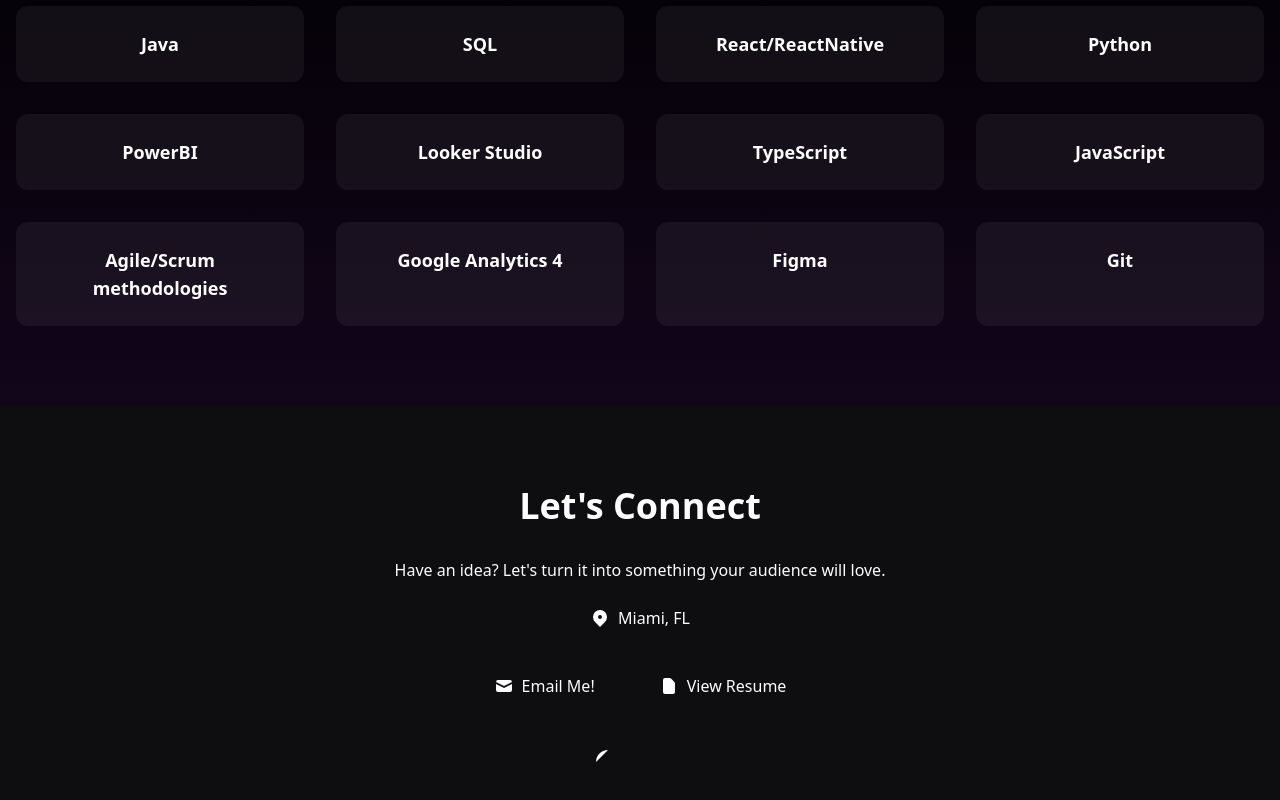
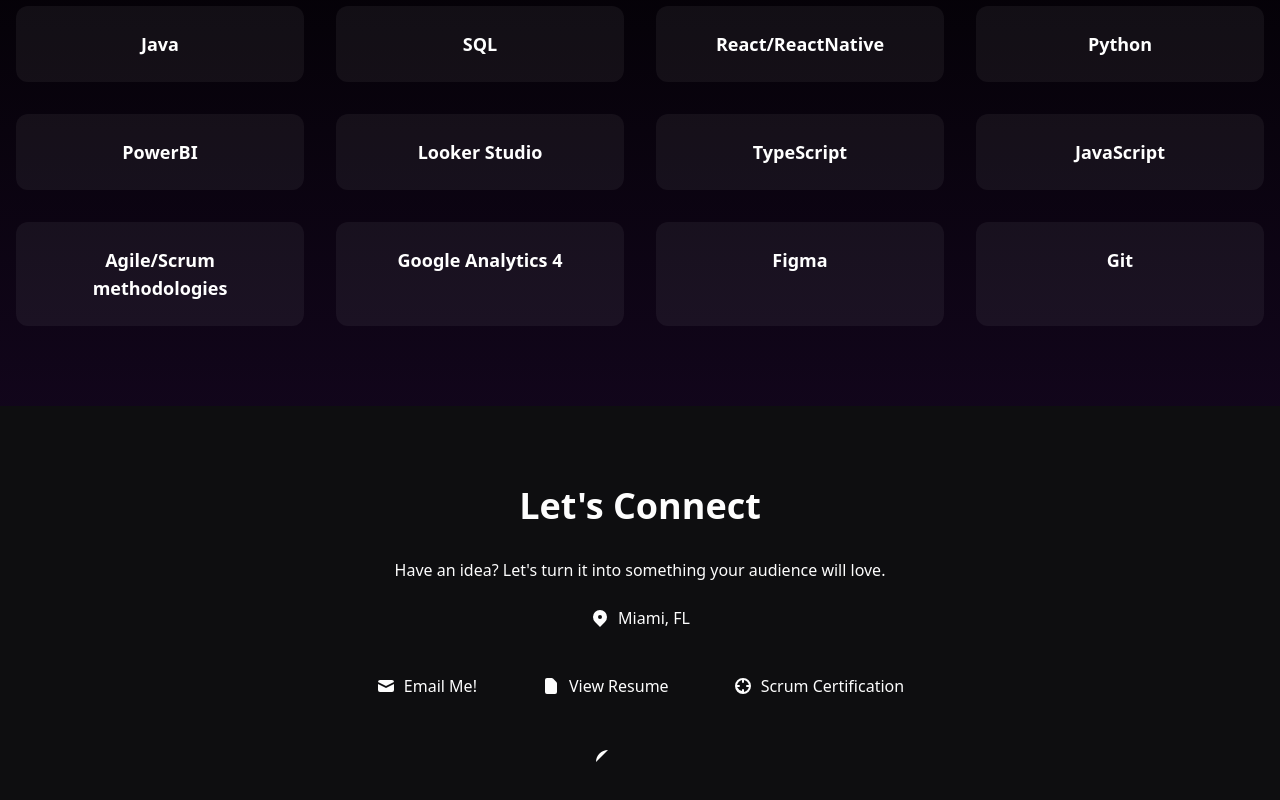
Before and after one commit to jorget15/Portfolio, a Next.js app: page / in a window 1280 px wide. Shown: the part 2674-3474 px from the top of the page. Built offline with nearby package versions, Linux system fonts and the light colour scheme.

Commit message:
Add link to Scrum Certification with security attributes

```diff
--- a/app/components/ContactSection.tsx
+++ b/app/components/ContactSection.tsx
@@ -74,6 +74,18 @@
 						</svg>
 						<span>View Resume</span>
 					</a>
+
+					<a
+						href="https://drive.google.com/file/d/1OClnX3hY5q0vgu9oibi3mGugu-crhUEi/view?usp=sharing"
+						target="_blank"
+						rel="noopener noreferrer"
+						className="group flex items-center gap-2 px-6 py-3 bg-accent/10 text-foreground rounded-full hover:bg-accent/20 transition-colors w-full sm:w-auto"
+					>
+						<svg className="w-5 h-5" fill="currentColor" viewBox="0 0 20 20">
+							<path d="M10 2a8 8 0 100 16 8 8 0 000-16zm1 12.93V14a1 1 0 10-2 0v.93A6.978 6.978 0 014.07 11H6a1 1 0 100-2H4.07A6.978 6.978 0 019 4.07V6a1 1 0 102 0V4.07A6.978 6.978 0 0115.93 9H14a1 1 0 100 2h1.93A6.978 6.978 0 0111 15.93z" />
+						</svg>
+						<span>Scrum Certification</span>
+					</a>
 				</motion.div>
 
 				<motion.div
```
